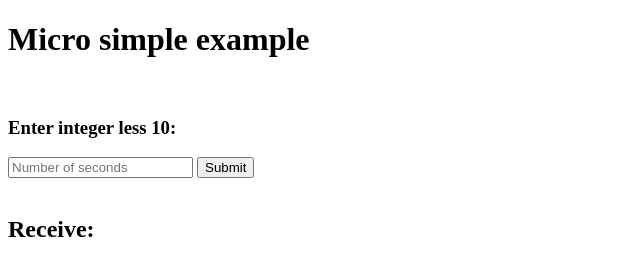
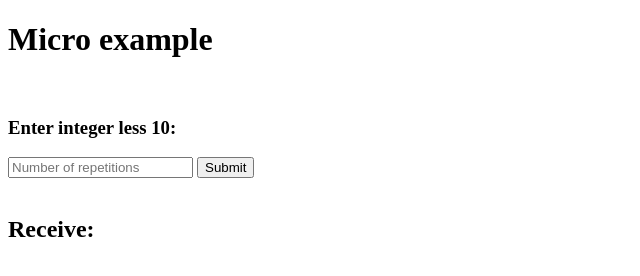
Before and after one commit to artyomtugaryov/micro, a plain HTML site: page services/client/index.html in a window 1280 px wide. Shown: the whole page, without its empty margins (0-640 px from the left). Drawn offline with nearby package versions, Linux system fonts and the light colour scheme; no server answers.

Commit message:
Update client

```diff
--- a/services/client/index.html
+++ b/services/client/index.html
@@ -1,15 +1,15 @@
 <!DOCTYPE HTML>
 <html>
 <head>
-    <title>Flask-SocketIO-Celery</title>
+    <title>Micro example</title>
     <script type="text/javascript" src="//cdnjs.cloudflare.com/ajax/libs/socket.io/3.1.3/socket.io.min.js"></script>
 </head>
 <body>
-<h1>Micro simple example</h1>
+<h1>Micro example</h1>
 <br>
 <h3>Enter integer less 10:</h3>
 <form id="form" action="" name="submit">
-    <input type="text" id="numberOfRepetitions" name="number" placeholder="Number of seconds"/>
+    <input type="text" id="numberOfRepetitions" name="number" placeholder="Number of repetitions"/>
     <button type="submit">Submit</button>
 </form>
 <br>
```
